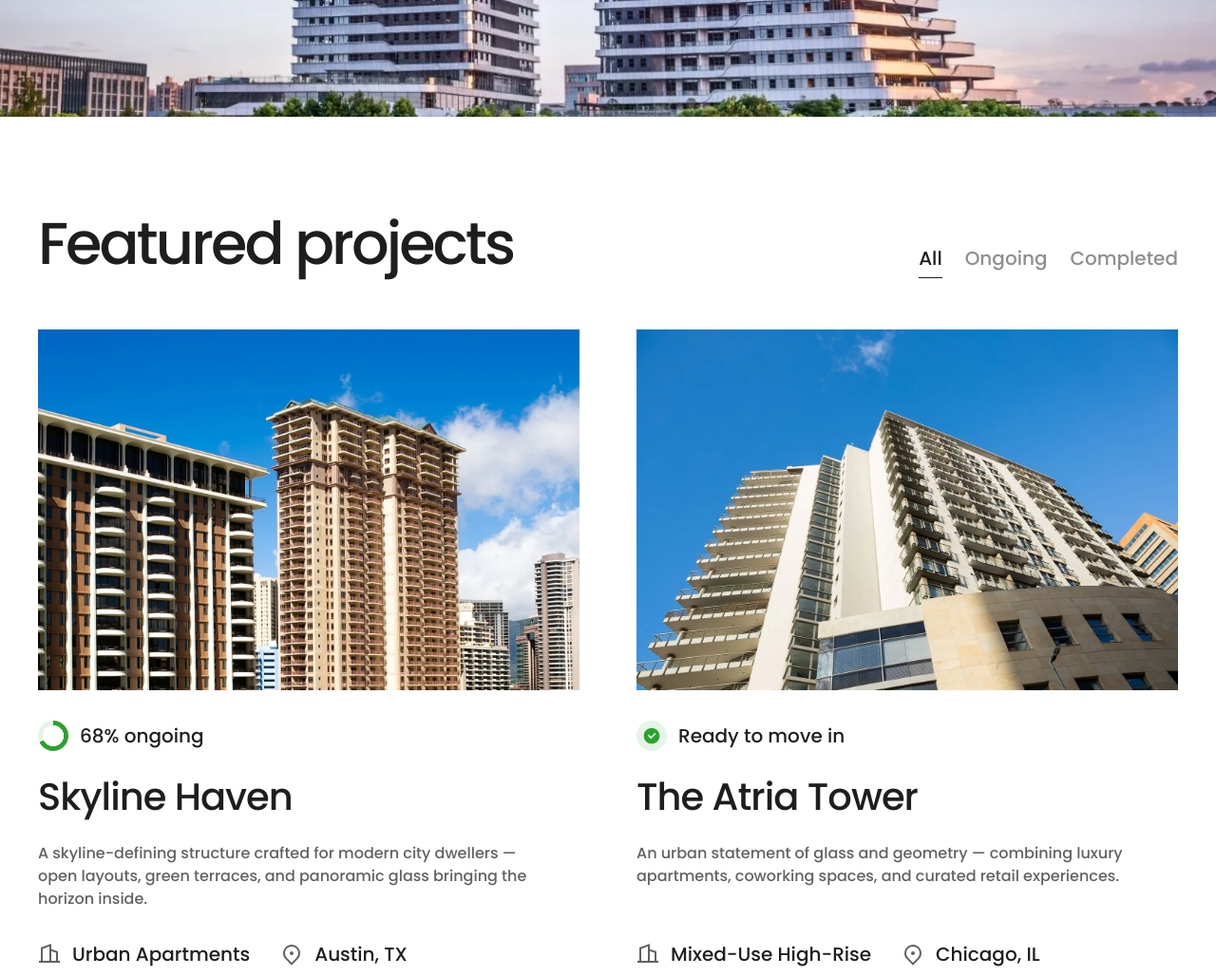
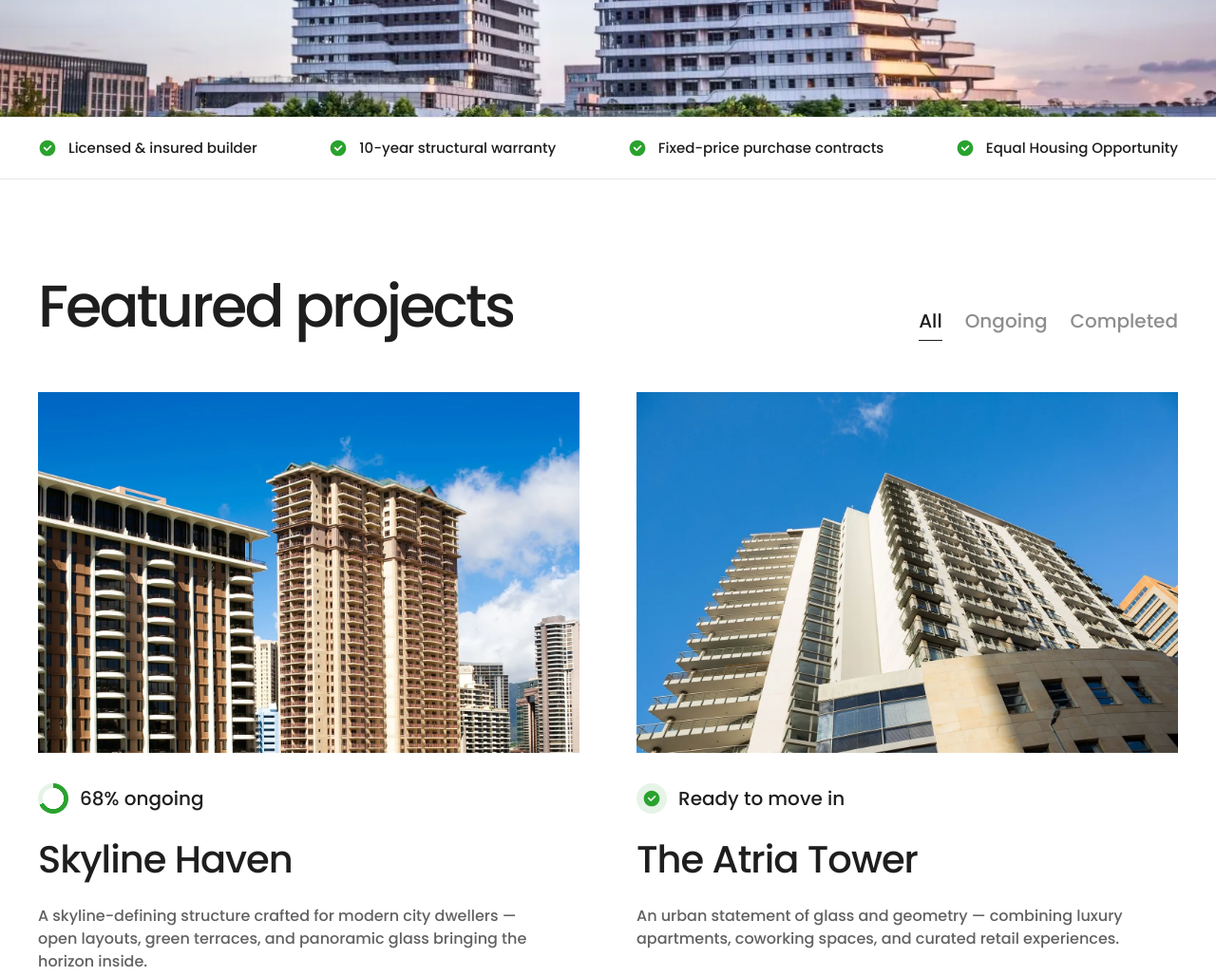
Before and after one commit to forhadkhan/highr, a plain HTML site: page index.html in a window 1280 px wide. Shown: the part 1120-2148 px from the top of the page at 95% size. Drawn offline with nearby package versions, Linux system fonts and the light colour scheme.

Commit message:
feat: add trust bar, review count and licence line

```diff
--- a/css/styles.css
+++ b/css/styles.css
@@ -726,6 +726,20 @@
   .faq__q:focus-visible { outline: 2px solid var(--color-ink); outline-offset: 4px; }
   .faq__a { max-width: 640px; padding-bottom: 28px; color: var(--color-ink-700); }
 
+  /* ---------- Trust bar ---------- */
+  .trustbar { border-block: 1px solid var(--color-ink-100); background: #fff; }
+  .trustbar__list {
+    display: grid;
+    grid-template-columns: 1fr;
+    gap: 14px 32px;
+    padding-block: 22px;
+    font-size: 0.9375rem;
+    line-height: 1.3;
+  }
+  .trustbar__list .icon { width: 20px; height: 20px; color: var(--color-success); }
+  @media (min-width: 640px) { .trustbar__list { grid-template-columns: repeat(2, auto); justify-content: space-between; } }
+  @media (min-width: 1024px) { .trustbar__list { grid-template-columns: repeat(4, auto); } }
+
   /* ---------- Reduced motion: show everything, no movement ---------- */
   @media (prefers-reduced-motion: reduce) {
     html { scroll-behavior: auto !important; }
--- a/index.html
+++ b/index.html
@@ -108,6 +108,7 @@
               <i class="icon icon-star"></i><i class="icon icon-star"></i><i class="icon icon-star"></i><i class="icon icon-star"></i><i class="icon icon-star"></i>
             </span>
             <span>4.8/5</span>
+            <span class="hidden text-ink-700 sm:inline">· 1,200+ homeowner reviews</span>
           </div>
 
           <h1 id="hero-title" class="max-w-[700px] text-h1" data-reveal data-split data-reveal-delay="100">
@@ -131,6 +132,16 @@
     <div class="hero-media" aria-hidden="false">
       <img src="assets/images/hero-background.webp" alt="Two modern glass residential towers rising above green treetops at dusk" width="1500" height="586" fetchpriority="high" class="hero-media__img" data-parallax="0.12">
     </div>
+
+    <!-- Trust bar -->
+    <section class="trustbar" aria-label="Why buyers trust Highr">
+      <ul class="container-page trustbar__list" data-reveal>
+        <li class="flex items-center gap-3"><i class="icon icon-check-circle" aria-hidden="true"></i>Licensed &amp; insured builder</li>
+        <li class="flex items-center gap-3"><i class="icon icon-check-circle" aria-hidden="true"></i>10-year structural warranty</li>
+        <li class="flex items-center gap-3"><i class="icon icon-check-circle" aria-hidden="true"></i>Fixed-price purchase contracts</li>
+        <li class="flex items-center gap-3"><i class="icon icon-check-circle" aria-hidden="true"></i>Equal Housing Opportunity</li>
+      </ul>
+    </section>
 
     <!-- Featured projects -->
     <section id="projects" class="section-y bg-white" aria-labelledby="projects-title">
@@ -621,7 +632,7 @@
       </div>
 
       <div class="mt-16 flex flex-wrap items-center justify-between gap-6 border-t border-white/20 pt-8 text-sm text-white/70">
-        <p>© 2026 Highr Real Estate, Inc. All rights reserved. Equal Housing Opportunity.</p>
+        <p>© 2026 Highr Real Estate, Inc. All rights reserved. Equal Housing Opportunity.<br>California DRE License #01234567 · Licensed general contractor CSLB #1234567</p>
         <a href="#top" class="flex items-center gap-2 transition-colors hover:text-white">Back to top <i class="icon icon-chevron-up size-5" aria-hidden="true"></i></a>
       </div>
     </div>
```
